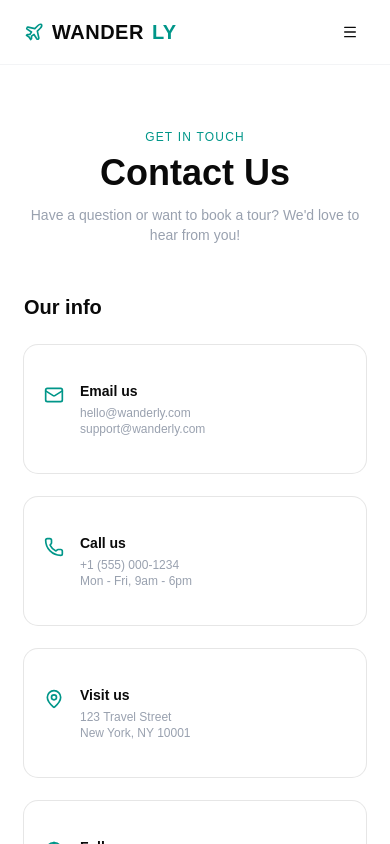
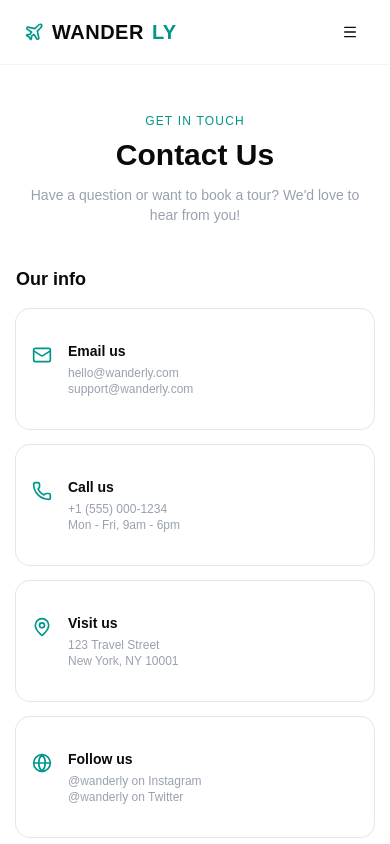
Before and after one commit to myatmonphyusin2022-spec/WANDERLY, a React (Vite) app: page /contact in a window 390 px wide. Shown: the top 844 px of the page. Built offline with nearby package versions, Linux system fonts and the light colour scheme.

Commit message:
Updated Conatact and Wishlist

```diff
--- a/src/pages/Contact.jsx
+++ b/src/pages/Contact.jsx
@@ -4,6 +4,7 @@ import { Input } from "../components/ui/input";
 import { Card, CardContent } from "../components/ui/card";
 import { Mail, Phone, MapPin, Globe, CheckCircle } from "../icons";
 import { toast } from "sonner";
+
 function Contact() {
   const [submitted, setSubmitted] = useState(false);
   const [form, setForm] = useState({
@@ -27,49 +28,54 @@ function Contact() {
   };
 
   return (
-    <main className="py-16 px-6">
+    <main className="py-12 md:py-16 px-4 md:px-6">
       <div className="max-w-6xl mx-auto">
         {/* Header */}
-        <div className="text-center mb-12">
+        <div className="text-center mb-10 md:mb-12">
           <p className="text-xs tracking-widest uppercase text-teal-600 mb-2">
             Get in touch
           </p>
-          <h1 className="text-4xl font-bold mb-3">Contact Us</h1>
+          <h1 className="text-3xl md:text-4xl font-bold mb-3">Contact Us</h1>
           <p className="text-gray-400 text-sm max-w-md mx-auto">
             Have a question or want to book a tour? We'd love to hear from you!
           </p>
         </div>
 
-        <div className="grid grid-cols-1 lg:grid-cols-2 gap-10">
+        <div className="grid grid-cols-1 lg:grid-cols-2 gap-8 md:gap-10">
           {/* Contact info */}
-          <div className="flex flex-col gap-6">
-            <h2 className="text-xl font-semibold">Our info</h2>
+          <div className="flex flex-col gap-4">
+            <h2 className="text-lg md:text-xl font-semibold">Our info</h2>
 
+            <div className="grid grid-cols-1 sm:grid-cols-2 lg:grid-cols-1 gap-4">
               <Card>
-              <CardContent className="p-5 flex items-start gap-4">
-                <Mail className="text-teal-600 w-5 h-5 mt-1" />
+                <CardContent className="p-4 md:p-5 flex items-start gap-4">
+                  <Mail className="text-teal-600 w-5 h-5 mt-1 shrink-0" />
                   <div>
                     <p className="text-sm font-semibold mb-1">Email us</p>
                     <p className="text-xs text-gray-400">hello@wanderly.com</p>
-                  <p className="text-xs text-gray-400">support@wanderly.com</p>
+                    <p className="text-xs text-gray-400">
+                      support@wanderly.com
+                    </p>
                   </div>
                 </CardContent>
               </Card>
 
               <Card>
-              <CardContent className="p-5 flex items-start gap-4">
-                <Phone className="text-teal-600 w-5 h-5 mt-1" />
+                <CardContent className="p-4 md:p-5 flex items-start gap-4">
+                  <Phone className="text-teal-600 w-5 h-5 mt-1 shrink-0" />
                   <div>
                     <p className="text-sm font-semibold mb-1">Call us</p>
                     <p className="text-xs text-gray-400">+1 (555) 000-1234</p>
-                  <p className="text-xs text-gray-400">Mon - Fri, 9am - 6pm</p>
+                    <p className="text-xs text-gray-400">
+                      Mon - Fri, 9am - 6pm
+                    </p>
                   </div>
                 </CardContent>
               </Card>
 
               <Card>
-              <CardContent className="p-5 flex items-start gap-4">
-                <MapPin className="text-teal-600 w-5 h-5 mt-1" />
+                <CardContent className="p-4 md:p-5 flex items-start gap-4">
+                  <MapPin className="text-teal-600 w-5 h-5 mt-1 shrink-0" />
                   <div>
                     <p className="text-sm font-semibold mb-1">Visit us</p>
                     <p className="text-xs text-gray-400">123 Travel Street</p>
@@ -79,30 +85,35 @@ function Contact() {
               </Card>
 
               <Card>
-              <CardContent className="p-5 flex items-start gap-4">
-                <Globe className="text-teal-600 w-5 h-5 mt-1" />
+                <CardContent className="p-4 md:p-5 flex items-start gap-4">
+                  <Globe className="text-teal-600 w-5 h-5 mt-1 shrink-0" />
                   <div>
                     <p className="text-sm font-semibold mb-1">Follow us</p>
                     <p className="text-xs text-gray-400">
                       @wanderly on Instagram
                     </p>
-                  <p className="text-xs text-gray-400">@wanderly on Twitter</p>
+                    <p className="text-xs text-gray-400">
+                      @wanderly on Twitter
+                    </p>
                   </div>
                 </CardContent>
               </Card>
             </div>
+          </div>
 
           {/* Contact form */}
           <div>
-            <h2 className="text-xl font-semibold mb-6">Send a message</h2>
+            <h2 className="text-lg md:text-xl font-semibold mb-6">
+              Send a message
+            </h2>
 
             {submitted ? (
-              <div className="flex flex-col items-center justify-center gap-4 py-20 bg-teal-50 rounded-2xl border border-teal-200">
+              <div className="flex flex-col items-center justify-center gap-4 py-16 bg-teal-50 rounded-2xl border border-teal-200">
                 <CheckCircle className="text-teal-600 w-12 h-12" />
                 <p className="text-teal-700 font-semibold text-lg">
                   Message sent!
                 </p>
-                <p className="text-sm text-gray-500 text-center max-w-xs">
+                <p className="text-sm text-gray-500 text-center max-w-xs px-4">
                   Thanks for reaching out! We'll get back to you within 24
                   hours.
                 </p>
@@ -144,7 +155,7 @@ function Contact() {
                   rows={5}
                   value={form.message}
                   onChange={handleChange}
-                  className="w-full border border-gray-200 rounded-lg px-4 py-3 text-sm outline-none focus:ring-2 focus:ring-teal-500 resize-none"
+                  className="w-full border border-gray-200 rounded-lg px-4 py-3 text-sm outline-none focus:ring-2 focus:ring-teal-500 resize-none bg-background"
                 />
                 <Button
                   className="bg-teal-600 hover:bg-teal-700 text-white w-full"
--- a/src/pages/Wishlist.jsx
+++ b/src/pages/Wishlist.jsx
@@ -19,14 +19,16 @@ function Wishlist() {
   };
 
   return (
-    <main className="py-16 px-6">
+    <main className="py-12 md:py-16 px-4 md:px-6">
       <div className="max-w-6xl mx-auto">
         {/* Header */}
-        <div className="text-center mb-10">
+        <div className="text-center mb-8 md:mb-10">
           <p className="text-xs tracking-widest uppercase text-teal-600 mb-2">
             Your saved places
           </p>
-          <h1 className="text-4xl font-bold mb-3">My Wishlist ❤️</h1>
+          <h1 className="text-3xl md:text-4xl font-bold mb-3">
+            My Wishlist ❤️
+          </h1>
           <p className="text-gray-400 text-sm max-w-md mx-auto">
             All the destinations you've saved for your next adventure.
           </p>
@@ -34,12 +36,12 @@ function Wishlist() {
 
         {/* Empty state */}
         {wishlist.length === 0 && (
-          <div className="text-center py-20 flex flex-col items-center gap-4">
+          <div className="text-center py-16 md:py-20 flex flex-col items-center gap-4">
             <p className="text-6xl">🗺️</p>
             <p className="text-gray-400 text-sm">
               You haven't saved any destinations yet!
             </p>
-            <p className="text-xs text-gray-300">
+            <p className="text-xs text-gray-300 max-w-xs mx-auto">
               Go to Destinations and click the ❤️ heart button to save places.
             </p>
             <Button
@@ -52,7 +54,7 @@ function Wishlist() {
           </div>
         )}
 
-        {/* Cards grid */}
+        {/* Cards */}
         {wishlist.length > 0 && (
           <>
             <p className="text-sm text-gray-400 mb-6">
@@ -63,14 +65,14 @@ function Wishlist() {
               saved {wishlist.length === 1 ? "destination" : "destinations"}
             </p>
 
-            <div className="grid grid-cols-1 sm:grid-cols-2 lg:grid-cols-3 gap-6">
+            <div className="grid grid-cols-1 sm:grid-cols-2 lg:grid-cols-3 gap-4 md:gap-6">
               {wishlist.map((dest) => (
                 <Card
                   key={dest.id}
                   className="overflow-hidden hover:shadow-lg transition-all duration-300 group"
                 >
                   {/* Image */}
-                  <div className="h-44 relative overflow-hidden">
+                  <div className="h-48 md:h-44 relative overflow-hidden">
                     <img
                       src={dest.image}
                       alt={dest.name}
@@ -104,7 +106,6 @@ function Wishlist() {
                     <p className="text-xs text-gray-500 mb-3 line-clamp-2">
                       {dest.description}
                     </p>
-
                     <div className="flex items-center gap-4 mb-3">
                       <span className="flex items-center gap-1 text-xs text-gray-500">
                         <Star className="w-3 h-3 text-yellow-400 fill-yellow-400" />
@@ -115,7 +116,6 @@ function Wishlist() {
                         {dest.duration}
                       </span>
                     </div>
-
                     <div className="flex justify-between items-center">
                       <span className="text-teal-600 font-bold">
                         from {dest.price}
```
Lines whose indentation alone changed are shown as unchanged.
